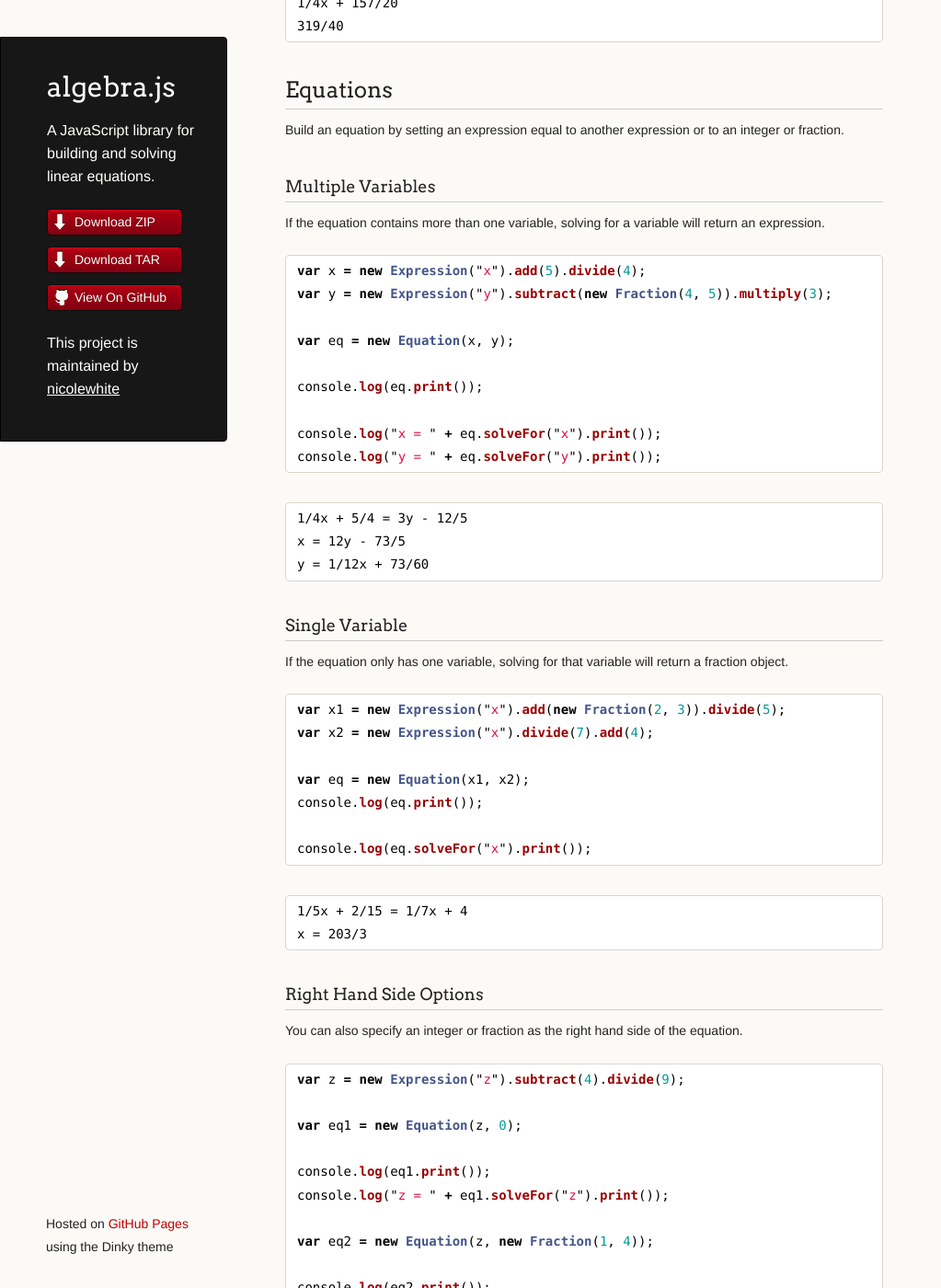
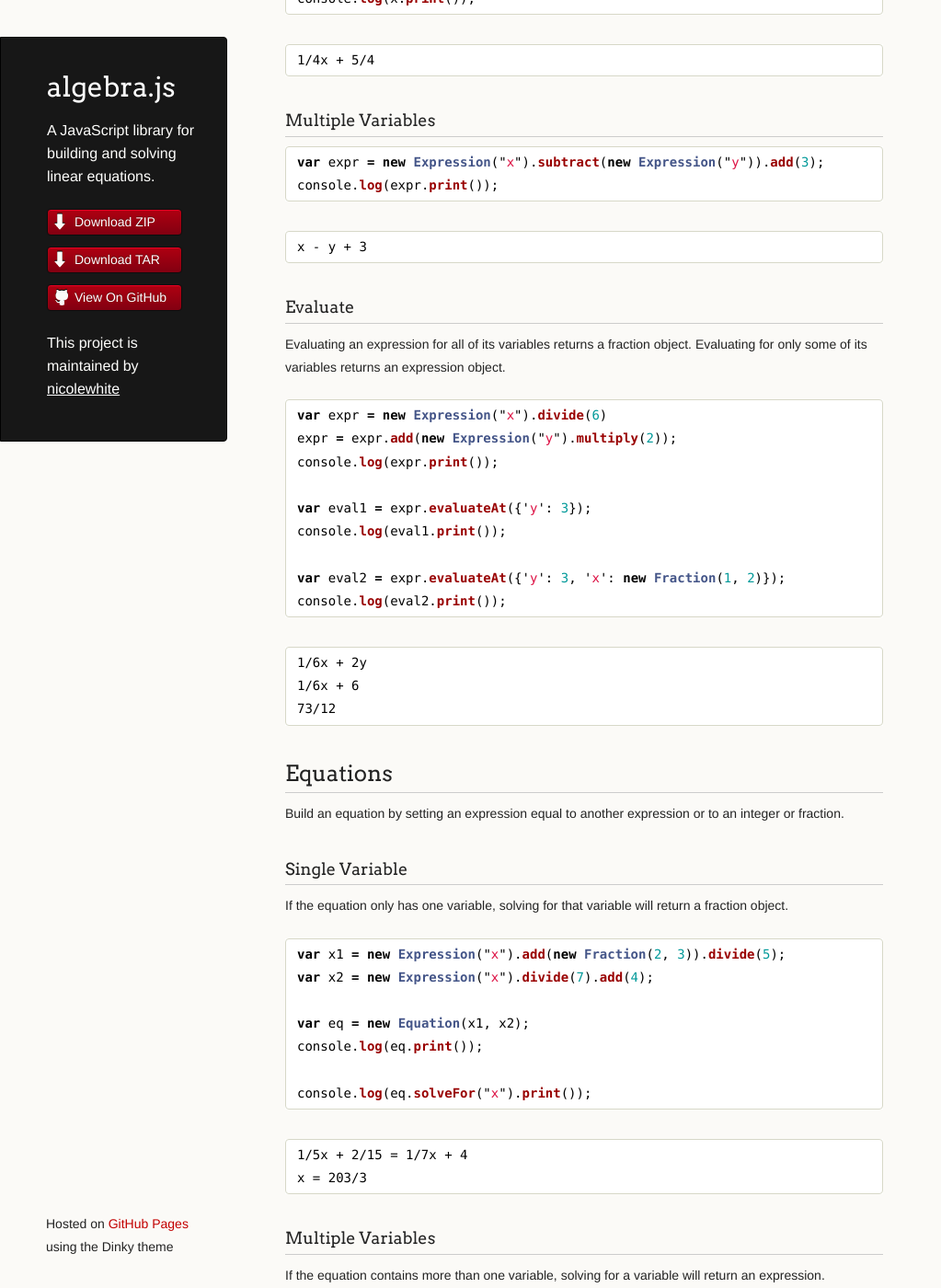
Before and after one commit to nicolewhite/algebra.js, a Jekyll site: the page built from index.md, in a window 1280 px wide and 1400 px high, scrolled down 1976 px. Shown: the whole window at 92% size, without its empty margins (0-1023 px from the left). Built offline with Jekyll 4.4.1, drawn with Linux system fonts in a browser that asks for light colours; nearby versions of some CDN libraries; Markdown is read by kramdown in place of the engine named in the settings; some of the changed text lies outside the part shown.

````diff
--- a/index.md
+++ b/index.md
@@ -11,7 +11,24 @@ Fractions; and so on.
 
 Long story short, I had a lot of fun writing that code so I decided to extend it a bit into a library called algebra.js.
 
-# Basics
+# Contents
+
+- [Basics](#basics)
+    - [Fractions](#fractions)
+    - [Expressions](#expressions)
+        - [Single Variable](#expressions-single-variable)
+        - [Multiple Variables](#expressions-multiple-variables)
+        - [Evaluate](#expressions-evaluate)
+    - [Equations](#equations)
+        - [Single Variable](#equations-single-variable)
+        - [Multiple Variables](#equations-multiple-variables)
+        - [Right Hand Side Options](#equations-right-hand-side-options)
+- [LaTeX](#latex)
+    - [Tutorial-Like Example](#latex-tutorial-like-example)
+    - [Greek Letters](#latex-greek-letters)
+
+# <a name="basics"></a> Basics
+
 Numbers need to be either a fraction or an integer. Currently, only linear expressions and equations are supported.
 The main classes available are Fraction, Expression, and Equation.
 
@@ -21,7 +38,7 @@ var Expression = algebra.Expression;
 var Equation = algebra.Equation;
 ```
 
-## Fractions
+## <a name="fractions"></a> Fractions
 
 Add, subtract, multiply, and divide fractions by either integers or other fractions. Fractions are not automatically
 reduced; the idea is that you'd use this library for building tutorials, so it would be desirable in some cases to
@@ -60,36 +79,70 @@ x = x.add(5);
 x = x.divide(4);
 
 console.log(x.print());
+```
 
-var y = new Expression("y");
-y = y.subtract(new Fraction(4, 5));
-y = y.multiply(3);
+```
+1/4x + 5/4
+```
 
-console.log(y.print());
+### <a name="expressions-multiple-variables"></a> Multiple Variables
 
-x = x.add(y);
-console.log(x.print());
+```js
+var expr = new Expression("x").subtract(new Expression("y")).add(3);
+console.log(expr.print());
+```
 
-var eval1 = x.evaluateAt({'y': 3});
+```
+x - y + 3
+```
+
+### <a name="expressions-evaluate"></a> Evaluate
+
+Evaluating an expression for all of its variables returns a fraction object. Evaluating for only some of its variables
+returns an expression object.
+
+```js
+var expr = new Expression("x").divide(6)
+expr = expr.add(new Expression("y").multiply(2));
+console.log(expr.print());
+
+var eval1 = expr.evaluateAt({'y': 3});
 console.log(eval1.print());
 
-var eval2 = x.evaluateAt({'y': 3, 'x': new Fraction(1, 2)});
+var eval2 = expr.evaluateAt({'y': 3, 'x': new Fraction(1, 2)});
 console.log(eval2.print());
 ```
 
 ```
-1/4x + 5/4
-3y - 12/5
-1/4x + 3y - 23/20
-1/4x + 157/20
-319/40
+1/6x + 2y
+1/6x + 6
+73/12
 ```
 
-## Equations
+## <a name="equations"></a> Equations
 
 Build an equation by setting an expression equal to another expression or to an integer or fraction.
 
-### Multiple Variables
+### <a name="equations-single-variable"></a> Single Variable
+
+If the equation only has one variable, solving for that variable will return a fraction object.
+
+```js
+var x1 = new Expression("x").add(new Fraction(2, 3)).divide(5);
+var x2 = new Expression("x").divide(7).add(4);
+
+var eq = new Equation(x1, x2);
+console.log(eq.print());
+
+console.log(eq.solveFor("x").print());
+```
+
+```
+1/5x + 2/15 = 1/7x + 4
+x = 203/3
+```
+
+### <a name="equations-multiple-variables"></a> Multiple Variables
 
 If the equation contains more than one variable, solving for a variable will return an expression.
 
@@ -111,26 +164,7 @@ x = 12y - 73/5
 y = 1/12x + 73/60
 ```
 
-### Single Variable
-
-If the equation only has one variable, solving for that variable will return a fraction object.
-
-```js
-var x1 = new Expression("x").add(new Fraction(2, 3)).divide(5);
-var x2 = new Expression("x").divide(7).add(4);
-
-var eq = new Equation(x1, x2);
-console.log(eq.print());
-
-console.log(eq.solveFor("x").print());
-```
-
-```
-1/5x + 2/15 = 1/7x + 4
-x = 203/3
-```
-
-### Right Hand Side Options
+### <a name="equations-right-hand-side-options"></a> Right Hand Side Options
 
 You can also specify an integer or fraction as the right hand side of the equation.
 
@@ -155,12 +189,12 @@ z = 4
 z = 25/4
 ```
 
-# LaTeX
+# <a name="latex"></a> LaTeX
 
 Make things pretty with LaTeX. All classes have a `.tex()` method for rendering LaTeX. Combining this with
  [KaTeX](https://github.com/Khan/KaTeX), for example, is easy.
 
-## Tutorial-Like Example
+## <a name="latex-tutorial-like-example"></a> Tutorial-Like Example
 
 ```html
 <div id="latex"></div>
@@ -250,19 +284,19 @@ appendText("...we can solve for " + letter + ":");
 appendLatex(letter + " = " + eq.solveFor(letter).tex());
 </script>
 
-## Greek Letters
+## <a name="latex-greek-letters"></a> Greek Letters
 
 Also supports Greek letters, obviously!
 
 ```html
 <div>
-    <div id="lambda"></div>
-    <div id="Phi"></div>
+    <div id="div1"></div>
+    <div id="div2"></div>
 </div>
 
 <script>
-var div1 = document.getElementById("lambda");
-var div2 = document.getElementById("Phi");
+var div1 = document.getElementById("div1");
+var div2 = document.getElementById("div2");
 
 var lambda = new Expression("lambda").add(3).divide(4);
 var Phi = new Expression("Phi").subtract(new Fraction(1, 5)).add(lambda);
@@ -273,13 +307,13 @@ katex.render(Phi.tex(), div2);
 ```
 
 <div>
-    <div id="lambda"></div>
-    <div id="Phi"></div>
+    <div id="div1"></div>
+    <div id="div2"></div>
 </div>
 
 <script>
-var div1 = document.getElementById("lambda");
-var div2 = document.getElementById("Phi");
+var div1 = document.getElementById("div1");
+var div2 = document.getElementById("div2");
 
 var lambda = new Expression("lambda").add(3).divide(4);
 var Phi = new Expression("Phi").subtract(new Fraction(1, 5)).add(lambda);
@@ -291,3 +325,41 @@ katex.render(Phi.tex(), div2);
 <br>
 See [here](https://www.sharelatex.com/learn/List_of_Greek_letters_and_math_symbols#Greek_letters) for a full list of
 all the Greek letters available.
+
+# Usage
+
+Clone the repository.
+
+```
+$ git clone https://github.com/nicolewhite/algebra.js.git
+$ cd algebra
+```
+
+## In Node
+
+```js
+var algebra = require('./algebra');
+```
+
+## In the Browser
+
+```
+$ npm install
+$ make minify
+```
+
+This will create a file `algebra.min.js` in the `build` directory. Include this like you would any other script:
+
+```html
+<script src="algebra.min.js"></script>
+```
+
+Access the Fraction, Expression, and Equation objects:
+
+```html
+<script>
+  var Fraction = algebra.Fraction;
+  var Expression = algebra.Expression;
+  var Equation = algebra.Equation;
+</script>
+```
````
Also changed, not shown: other parts of index.md (+3 -1 lines).
